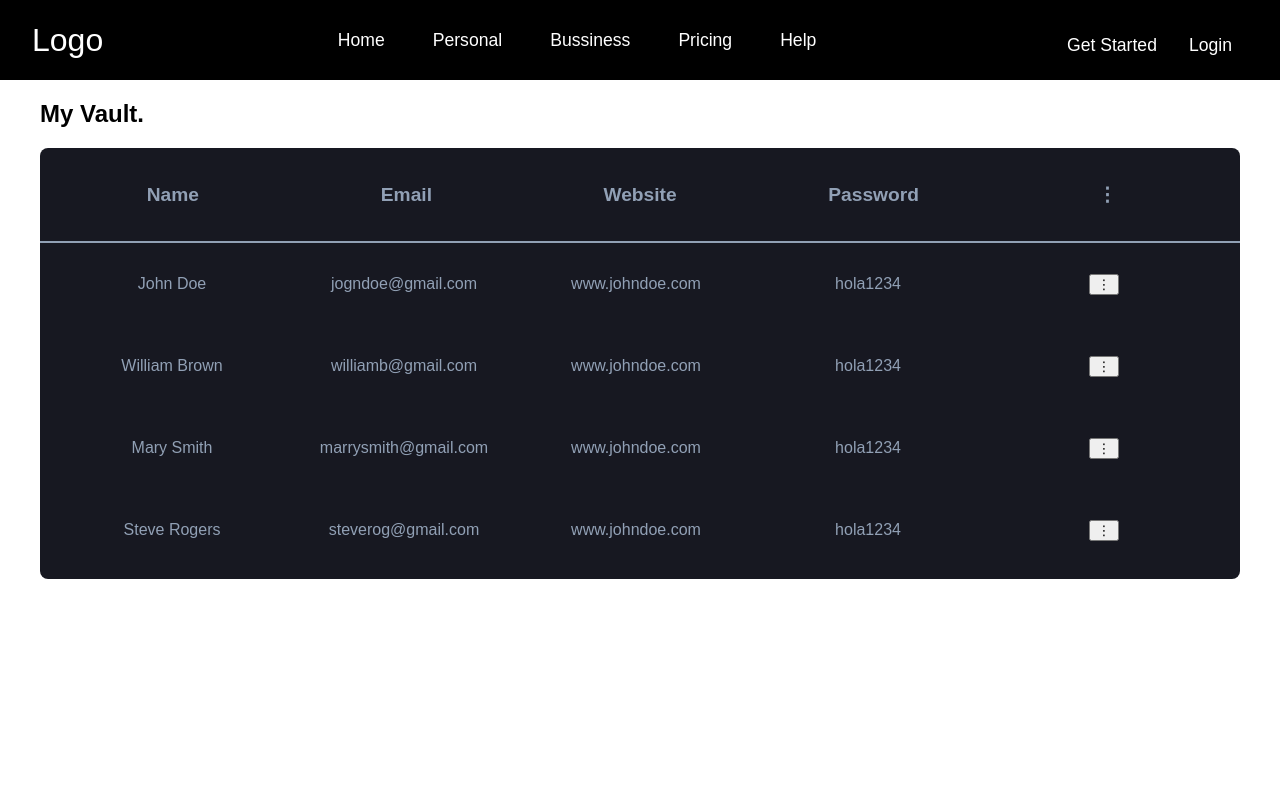
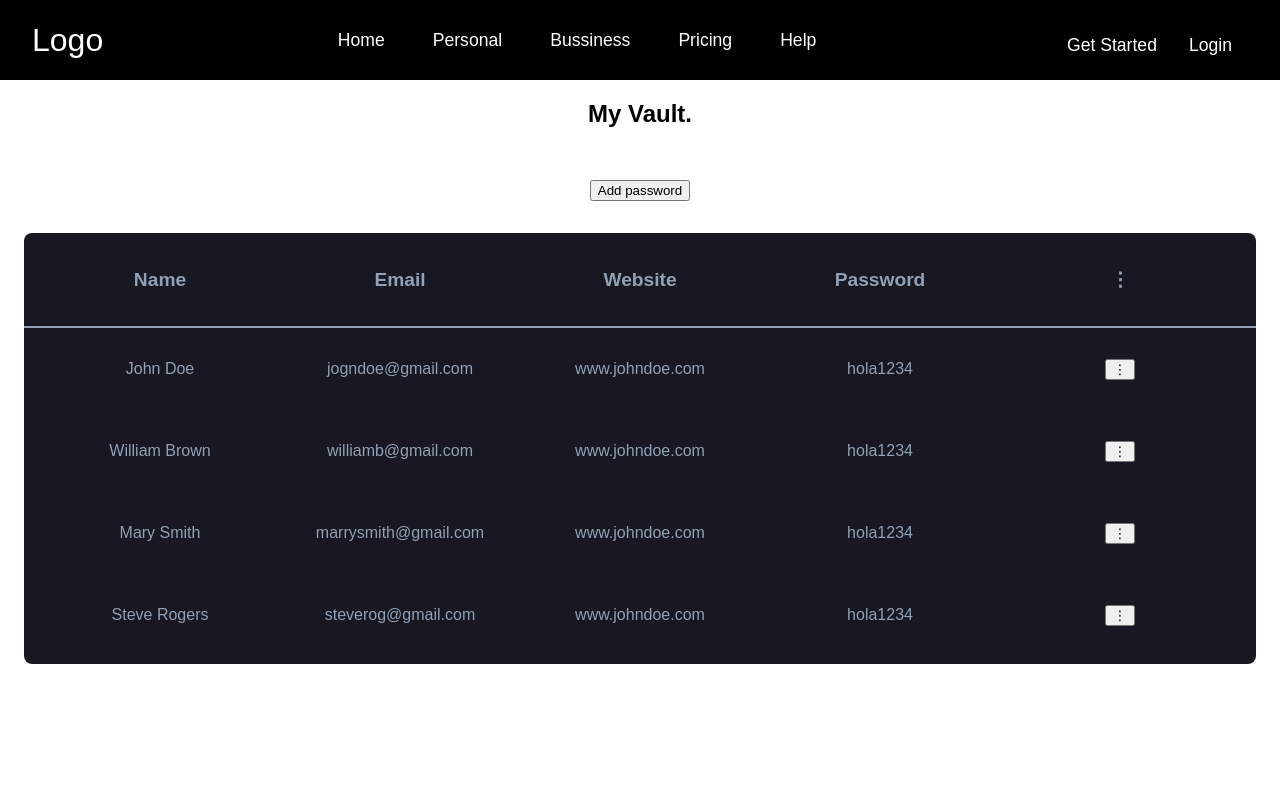
Before and after one commit to KrishT0/Guardian, a React (Vite) app in the folder frontend/: page /vault in a window 1280 px wide. Shown: the top 800 px of the page. Built offline with nearby package versions, Linux system fonts and the light colour scheme.

Commit message:
Add react-modal component and implement ModalComp

```diff
--- a/frontend/package.json
+++ b/frontend/package.json
@@ -13,6 +13,7 @@
   "dependencies": {
     "react": "^18.2.0",
     "react-dom": "^18.2.0",
+    "react-modal": "^3.16.1",
     "react-router-dom": "^6.20.1"
   },
   "devDependencies": {
--- a/frontend/src/components/Vault/vault.module.css
+++ b/frontend/src/components/Vault/vault.module.css
@@ -2,6 +2,10 @@
   max-width: 1200px;
   margin: 0 auto;
   min-height: 90vh;
+  display: flex;
+  flex-direction: column;
+  align-items: center;
+  gap: 2rem;
 }
 
 .topHeadRow p,
@@ -39,4 +43,14 @@
   background: #171821;
   border-bottom-left-radius: 0.5rem;
   border-bottom-right-radius: 0.5rem;
+  margin-bottom: 4rem;
 }
+
+.modal{
+ width: 50rem;
+ height: 30rem;
+ background: #171821;
+ margin: 3rem auto;
+ border-radius: 1rem;
+ padding: 2rem;
+}
--- a/frontend/src/pages/Vault.jsx
+++ b/frontend/src/pages/Vault.jsx
@@ -1,11 +1,13 @@
 import React from "react";
 import Table from "../components/Vault/Table";
 import classes from "../components/Vault/vault.module.css";
+import Modal from "../utils/ModalComp";
 
 function Vault() {
   return (
     <section className={classes.container}>
       <h1>My Vault.</h1>
+      <Modal />
       <Table />
     </section>
   );
--- /dev/null
+++ b/frontend/src/utils/ModalComp.jsx
@@ -0,0 +1,32 @@
+import React, { useState } from "react";
+import Modal from "react-modal";
+import classes from "../components/Vault/vault.module.css";
+
+const ModalComp = () => {
+  const [isOpen, setIsOpen] = useState(false);
+
+  const openModal = () => {
+    setIsOpen(true);
+  };
+
+  const closeModal = () => {
+    setIsOpen(false);
+  };
+
+  return (
+    <div>
+      <button onClick={openModal}>Add password</button>
+      <Modal
+        isOpen={isOpen}
+        onRequestClose={closeModal}
+        className={classes.modal}
+      >
+        <h1>Modal Content</h1>
+        <p>This is the content of the modal.</p>
+        <button onClick={closeModal}>Close Modal</button>
+      </Modal>
+    </div>
+  );
+};
+
+export default ModalComp;
```
Also changed, not shown: 1 other file (tests, documents, lock files or other folders).
